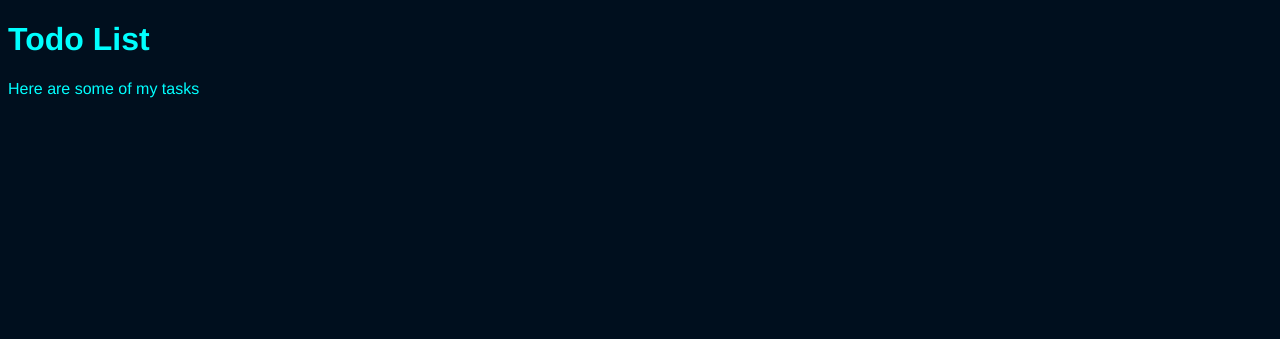
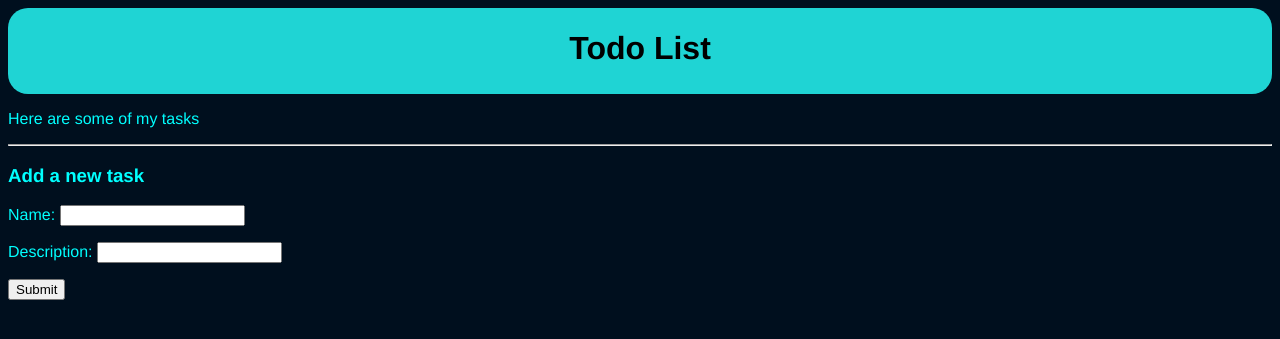
Before and after one commit to NotABotDaniel/csc221, a Django app: page /core/todo in a window 1280 px wide. Shown: the top 339 px of the page. Run offline with Django 5.2, Linux system fonts and the light colour scheme; data that the repository does not hold is empty.

Commit message:
homework: todo

```diff
--- a/Django/betterThingy/hello_django/core/templates/core/todo.html
+++ b/Django/betterThingy/hello_django/core/templates/core/todo.html
@@ -1,13 +1,27 @@
 {% extends 'base.html' %}
 
 {% block content %}
-<heaeder>
+<header>
   <h1>Todo List</h1>
-</heaeder>
+</header>
 <p>Here are some of my tasks</p>
 <ol>
   {% for task in tasks %}
     <li>{{ task.name }}</li>
   {% endfor %}
 </ol>
+<hr>
+<h3>Add a new task</h3>
+<form method="post">
+  {% csrf_token %}
+  <p>
+    <label for="name">Name:</label>
+    <input type="text" name="name" />
+  </p>
+  <p>
+    <label for="description">Description:</label>
+    <input type="text" name="description" />
+  </p>
+  <input type="submit"/>
+</form>
 {% endblock %}
--- a/Django/betterThingy/hello_django/core/views.py
+++ b/Django/betterThingy/hello_django/core/views.py
@@ -94,6 +94,7 @@ class SolveTime(View):
 
     return redirect(request.path)
 
+
 class TodoIndex(View):
   def get(self, request):
     tasks = Task.objects.all()
@@ -101,6 +102,14 @@ class TodoIndex(View):
       'tasks': tasks
     }
     return render(request, 'core/todo.html', todo_data)
+
+  def post(self, request):
+    name = request.POST.get('name')
+    description = request.POST.get('description')
+
+    Task.objects.create(name=name, description=description)
+
+    return redirect(request.path)
 
 class EconIndex(View):
   def get(self, request):
--- a/Django/betterThingy/hello_django/templates/home.html
+++ b/Django/betterThingy/hello_django/templates/home.html
@@ -28,4 +28,10 @@
         Calculator
       </a>
     </li>
+    <li>
+      <a href="core/todo">
+        Todo List
+      </a>
+    </li>
+</ul>
 {% endblock %}
```
